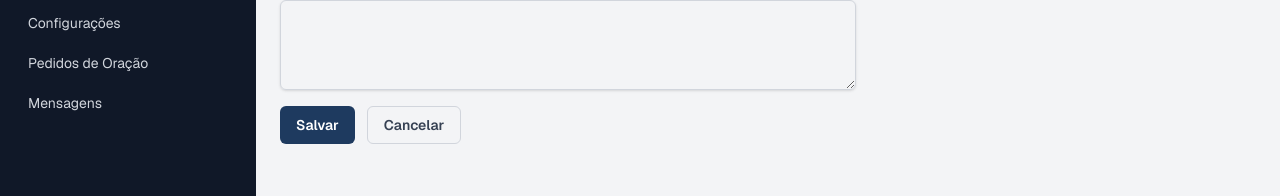
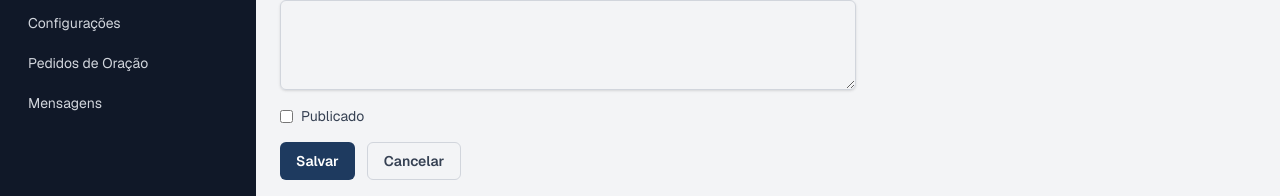
Before and after one commit to junho360/igreja-vida-novo, a Next.js app: page /admin/pregacoes/novo in a window 1280 px wide. Shown: the part 496-692 px from the top of the page. Built offline with nearby package versions, Linux system fonts and the light colour scheme; no server answers; the database is empty.

Commit message:
feat: add publicado toggle to pregacoes + only show published on public page

```diff
--- /dev/null
+++ b/scripts/turso-add-publicado-pregacao.js
@@ -0,0 +1,14 @@
+const { createClient } = require('@libsql/client')
+const client = createClient({
+  url: 'https://igreja-vida-junho360.aws-us-east-1.turso.io',
+  authToken: process.env.TURSO_AUTH_TOKEN
+})
+async function main() {
+  await client.execute("ALTER TABLE PreGacao ADD COLUMN publicado INTEGER NOT NULL DEFAULT 0")
+  console.log('publicado column added')
+  const r = await client.execute("UPDATE PreGacao SET publicado = 1")
+  console.log('Updated', r.rowsAffected, 'pregacoes to publicado=1')
+  const check = await client.execute("SELECT titulo, publicado FROM PreGacao")
+  console.log(JSON.stringify(check.rows))
+}
+main()
--- a/src/app/admin/pregacoes/[id]/editar/page.tsx
+++ b/src/app/admin/pregacoes/[id]/editar/page.tsx
@@ -17,6 +17,7 @@ export default function EditarPregacaoPage() {
     data: '',
     pregador: '',
     duracao: '',
+    publicado: false,
   })
 
   useEffect(() => {
@@ -34,6 +35,7 @@ export default function EditarPregacaoPage() {
           data: dateStr,
           pregador: data.pregador ?? '',
           duracao: data.duracao ?? '',
+          publicado: data.publicado ?? false,
         })
         setLoading(false)
       })
@@ -56,6 +58,7 @@ export default function EditarPregacaoPage() {
         data: form.data
           ? new Date(form.data + 'T12:00:00').toISOString()
           : null,
+        publicado: form.publicado,
       }),
     })
 
@@ -173,6 +176,18 @@ export default function EditarPregacaoPage() {
             {error}
           </p>
         )}
+        <div className="flex items-center gap-2">
+          <input
+            type="checkbox"
+            id="publicado"
+            checked={form.publicado}
+            onChange={(e) => setForm({ ...form, publicado: e.target.checked })}
+            className="rounded border-gray-300"
+          />
+          <label htmlFor="publicado" className="text-sm text-gray-700">
+            Publicado
+          </label>
+        </div>
         <div className="flex gap-3">
           <button
             type="submit"
--- a/src/app/admin/pregacoes/novo/page.tsx
+++ b/src/app/admin/pregacoes/novo/page.tsx
@@ -24,6 +24,7 @@ export default function NovaPregacaoPage() {
         data: form.get('data'),
         pregador: form.get('pregador'),
         duracao: form.get('duracao'),
+        publicado: form.get('publicado') === 'true',
       }),
     })
 
@@ -134,6 +135,18 @@ export default function NovaPregacaoPage() {
             {error}
           </p>
         )}
+        <div className="flex items-center gap-2">
+          <input
+            type="checkbox"
+            id="publicado"
+            name="publicado"
+            value="true"
+            className="rounded border-gray-300"
+          />
+          <label htmlFor="publicado" className="text-sm text-gray-700">
+            Publicado
+          </label>
+        </div>
         <div className="flex gap-3">
           <button
             type="submit"
--- a/src/app/admin/pregacoes/page.tsx
+++ b/src/app/admin/pregacoes/page.tsx
@@ -28,6 +28,9 @@ export default async function AdminPregacoesPage() {
               <th className="px-6 py-3 text-left text-xs font-medium text-gray-500 uppercase">
                 Data
               </th>
+              <th className="px-6 py-3 text-left text-xs font-medium text-gray-500 uppercase">
+                Publicado
+              </th>
               <th className="px-6 py-3 text-right text-xs font-medium text-gray-500 uppercase">
                 Ações
               </th>
@@ -45,6 +48,17 @@ export default async function AdminPregacoesPage() {
                 <td className="px-6 py-4 text-sm text-gray-500">
                   {item.data?.toLocaleDateString('pt-BR') ?? '—'}
                 </td>
+                <td className="px-6 py-4 text-sm">
+                  {item.publicado ? (
+                    <span className="rounded-full bg-green-100 px-2 py-1 text-xs font-medium text-green-700">
+                      Sim
+                    </span>
+                  ) : (
+                    <span className="rounded-full bg-gray-100 px-2 py-1 text-xs font-medium text-gray-500">
+                      Não
+                    </span>
+                  )}
+                </td>
                 <td className="px-6 py-4 text-right text-sm">
                   <Link
                     href={`/admin/pregacoes/${item.id}/editar`}
--- a/src/app/api/admin/pregacoes/[id]/route.ts
+++ b/src/app/api/admin/pregacoes/[id]/route.ts
@@ -26,7 +26,11 @@ export async function PUT(
 
   const { id } = await params
   const body = await request.json()
-  const data = { ...body, data: body.data ? new Date(body.data) : undefined }
+  const data = {
+    ...body,
+    data: body.data ? new Date(body.data) : undefined,
+    publicado: body.publicado === true || body.publicado === 'true',
+  }
   const item = await prisma.preGacao.update({ where: { id }, data })
   return NextResponse.json(item)
 }
--- a/src/app/api/admin/pregacoes/route.ts
+++ b/src/app/api/admin/pregacoes/route.ts
@@ -18,7 +18,11 @@ export async function POST(request: Request) {
 
   const body = await request.json()
   const item = await prisma.preGacao.create({
-    data: { ...body, data: body.data ? new Date(body.data) : null },
+    data: {
+      ...body,
+      data: body.data ? new Date(body.data) : null,
+      publicado: body.publicado === true || body.publicado === 'true',
+    },
   })
   return NextResponse.json(item)
 }
--- a/src/app/pregacoes/page.tsx
+++ b/src/app/pregacoes/page.tsx
@@ -2,6 +2,7 @@ import { prisma } from '@/lib/prisma'
 
 export default async function PregacoesPage() {
   const pregacoes = await prisma.preGacao.findMany({
+    where: { publicado: true },
     orderBy: { data: 'desc' },
   })
 
```
Also changed, not shown: 1 other file (tests, documents, lock files or other folders).
